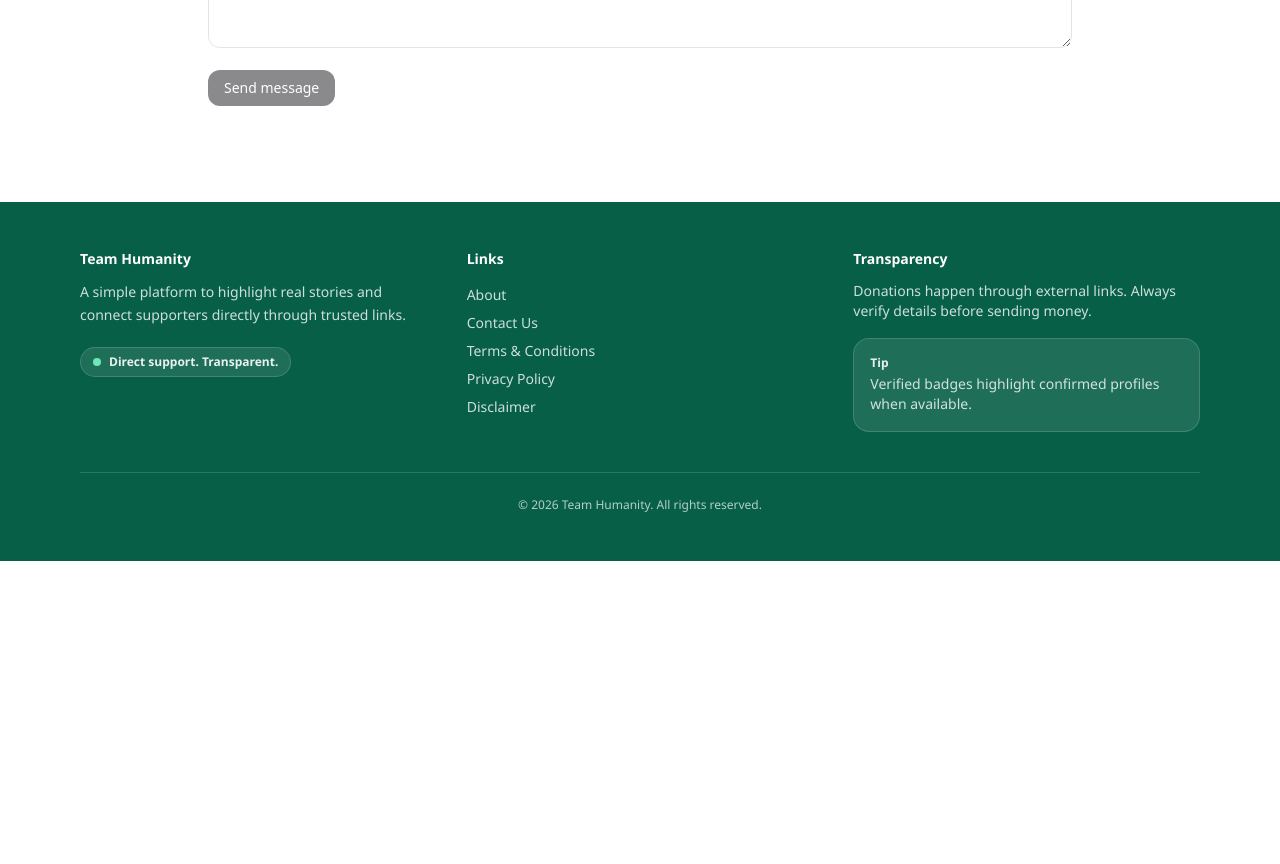
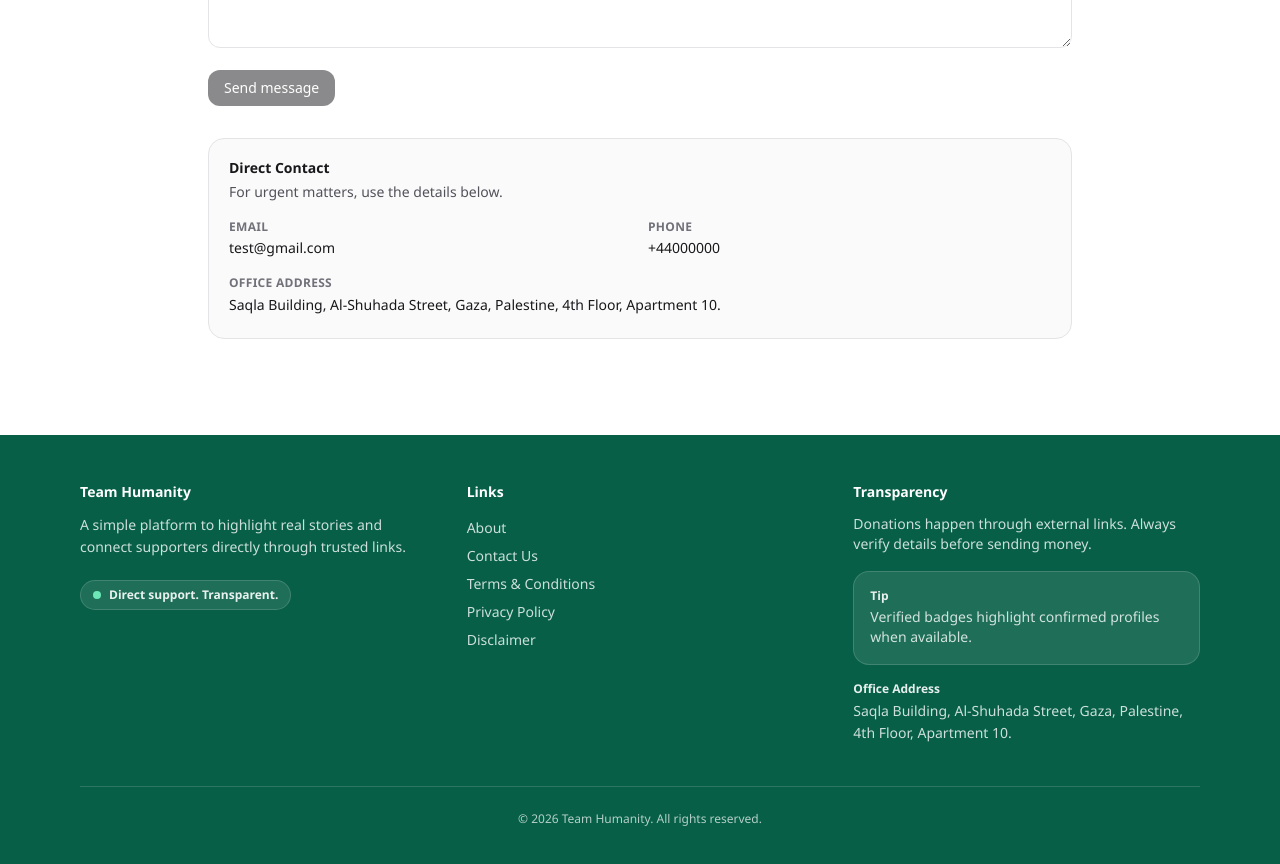
Before and after one commit to mocrypto23/Team-Humanity, a Next.js app: page /contact in a window 1280 px wide. Shown: the part 500-1364 px from the top of the page. Before the commit the page ends 1061 px from the top, so only its background shows below. Built offline with nearby package versions, Linux system fonts and the light colour scheme; no server answers.

Commit message:
Update UI

```diff
--- a/app/(site)/contact/page.tsx
+++ b/app/(site)/contact/page.tsx
@@ -124,6 +124,38 @@ export default function ContactPage() {
           {status.type === "loading" ? "Sending..." : "Send message"}
         </button>
       </form>
+
+      <section className="mt-8 rounded-2xl border border-zinc-200 bg-zinc-50 p-5">
+        <p className="text-sm font-semibold text-zinc-900">Direct Contact</p>
+        <p className="mt-1 text-sm text-zinc-600">For urgent matters, use the details below.</p>
+
+        <dl className="mt-4 grid gap-4 sm:grid-cols-2">
+          <div>
+            <dt className="text-xs font-semibold uppercase tracking-wide text-zinc-500">Email</dt>
+            <dd className="mt-1 text-sm text-zinc-900">
+              <a className="hover:underline" href="mailto:test@gmail.com">
+                test@gmail.com
+              </a>
+            </dd>
+          </div>
+
+          <div>
+            <dt className="text-xs font-semibold uppercase tracking-wide text-zinc-500">Phone</dt>
+            <dd className="mt-1 text-sm text-zinc-900">
+              <a className="hover:underline" href="tel:+44000000">
+                +44000000
+              </a>
+            </dd>
+          </div>
+
+          <div className="sm:col-span-2">
+            <dt className="text-xs font-semibold uppercase tracking-wide text-zinc-500">Office Address</dt>
+            <dd className="mt-1 text-sm leading-relaxed text-zinc-900">
+              Saqla Building, Al-Shuhada Street, Gaza, Palestine, 4th Floor, Apartment 10.
+            </dd>
+          </div>
+        </dl>
+      </section>
     </main>
   );
 }
--- a/src/components/Footer.tsx
+++ b/src/components/Footer.tsx
@@ -50,12 +50,19 @@ export default function Footer() {
                 Verified badges highlight confirmed profiles when available.
               </p>
             </div>
+
+            <div className="mt-4">
+              <p className="text-xs font-semibold text-white/90">Office Address</p>
+              <p className="mt-1 text-sm leading-relaxed text-white/80">
+                Saqla Building, Al-Shuhada Street, Gaza, Palestine, 4th Floor, Apartment 10.
+              </p>
+            </div>
           </div>
         </div>
 
         <div className="mt-10 border-t border-white/15 pt-6">
           <p className="text-center text-xs text-white/70">
-            © {new Date().getFullYear()} Team Humanity. All rights reserved.
+            &copy; {new Date().getFullYear()} Team Humanity. All rights reserved.
           </p>
         </div>
       </div>
```
